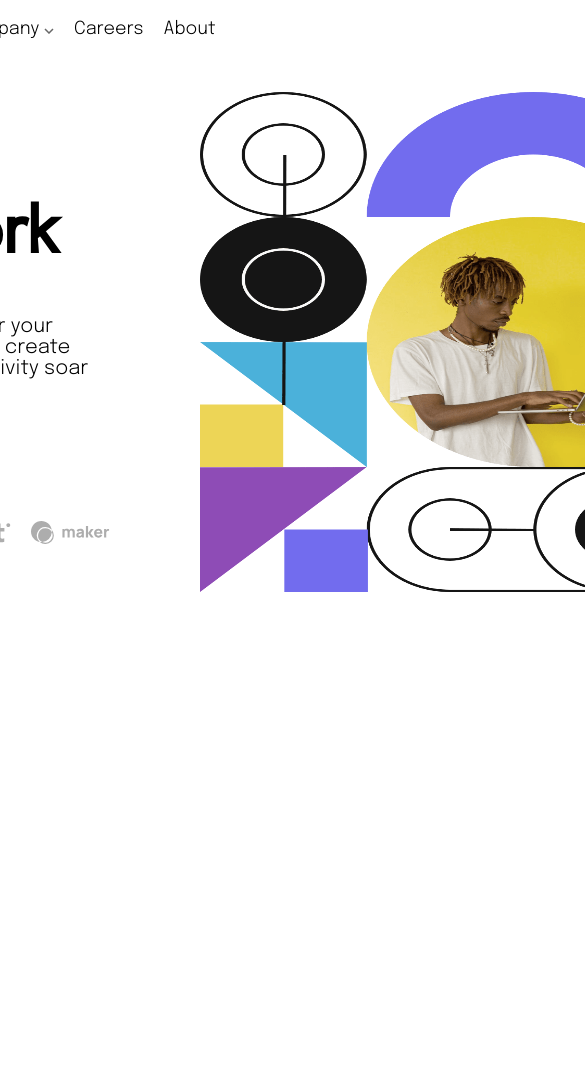
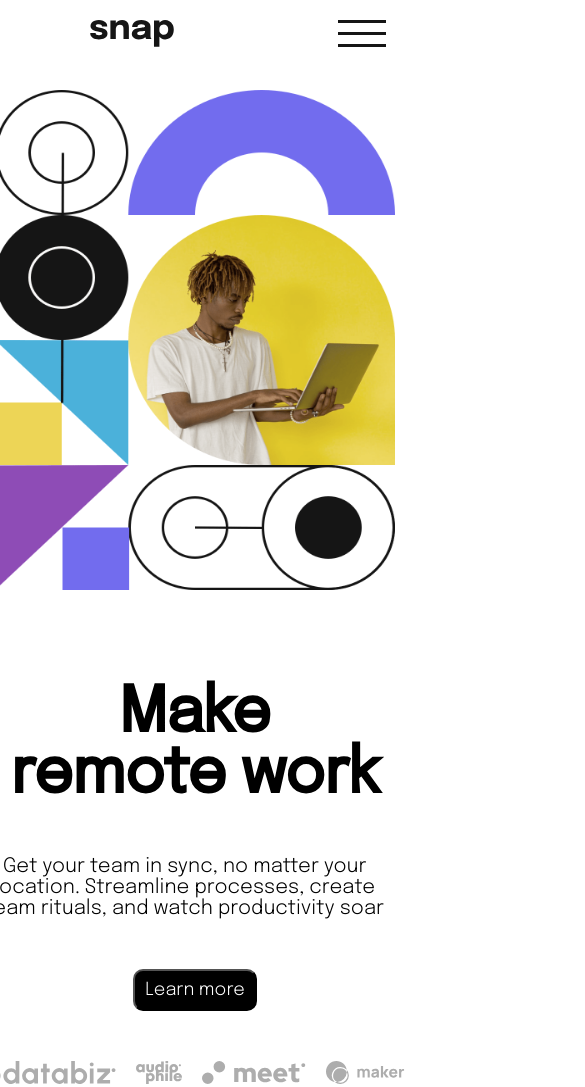
Before and after one commit to Mendez407/proyecto, a plain HTML site: page index.html in a window 390 px wide. Shown: the top 1087 px of the page, 585 px wide, since content can reach past the window. Before the commit the page ends 844 px from the top, so only its background shows below. Drawn offline with Linux system fonts and the light colour scheme.

Commit message:
terminacion de media screen

```diff
--- a/index.html
+++ b/index.html
@@ -6,10 +6,10 @@
 
   <link rel="icon" type="image/png" sizes="32x32" href="./images/favicon-32x32.png">
   <link rel="stylesheet" href="style.css">
-
+  <link rel="stylesheet" href="main.js"defer>
   <link rel="preconnect" href="https://fonts.googleapis.com">
-<link rel="preconnect" href="https://fonts.gstatic.com" crossorigin>
-<link href="https://fonts.googleapis.com/css2?family=Dancing+Script&family=Epilogue:wght@200;300&display=swap" rel="stylesheet">
+  <link rel="preconnect" href="https://fonts.gstatic.com" crossorigin>
+  <link href="https://fonts.googleapis.com/css2?family=Dancing+Script&family=Epilogue:wght@200;300&display=swap" rel="stylesheet">
 
   <title>Frontend Mentor | Intro section with dropdown navigation</title>
 
@@ -27,11 +27,11 @@
     </div>
     <div class="opciones">
       <div class="Features">
-        <label>Features</label>
+        <label id="features">Features</label>
        <img src="images/icon-arrow-down.svg" alt="">
       </div>
       <div class="Company">
-        <label>Company</label>
+        <label id="company">Company</label>
        <img src="images/icon-arrow-down.svg" alt="">
       </div>
       <div class="Careers">
@@ -48,6 +48,9 @@
       <div class="boton_register">
         <button>Register</button>
       </div>
+    </div>
+    <div class="boton_menu">
+      <img src="images/icon-menu.svg" alt="icon-menu">
     </div>
 
   </header>
--- a/style.css
+++ b/style.css
@@ -65,8 +65,46 @@ body{
     cursor: pointer;
     color: white;
 }
+.boton_menu {
+    display: block;
+}
 .colaboraciones{
     display: flex;
     gap: 20px;
     height: 23px;
 }
+
+@media (max-width:1000px) {
+    body{
+        display: flex;
+        justify-content: center;
+    }
+    .info{
+        flex-direction: column-reverse;
+        margin: 50px;
+    }
+    .foto_perfil img{
+        width: 400px;
+    }
+    .contenido{
+        text-align: center;
+    }
+    .logo{
+       display: flex;
+       padding-left: 20%;
+    }
+    .header{
+        display: flex;
+        position: absolute;
+        padding: 20px;
+    }
+    .opciones{
+        display: none;
+    }
+    .botones{
+        display: none;
+    }
+    .boton_menu {
+        display: flex;
+    }
+}
```
Also changed, not shown: main.js (added).
